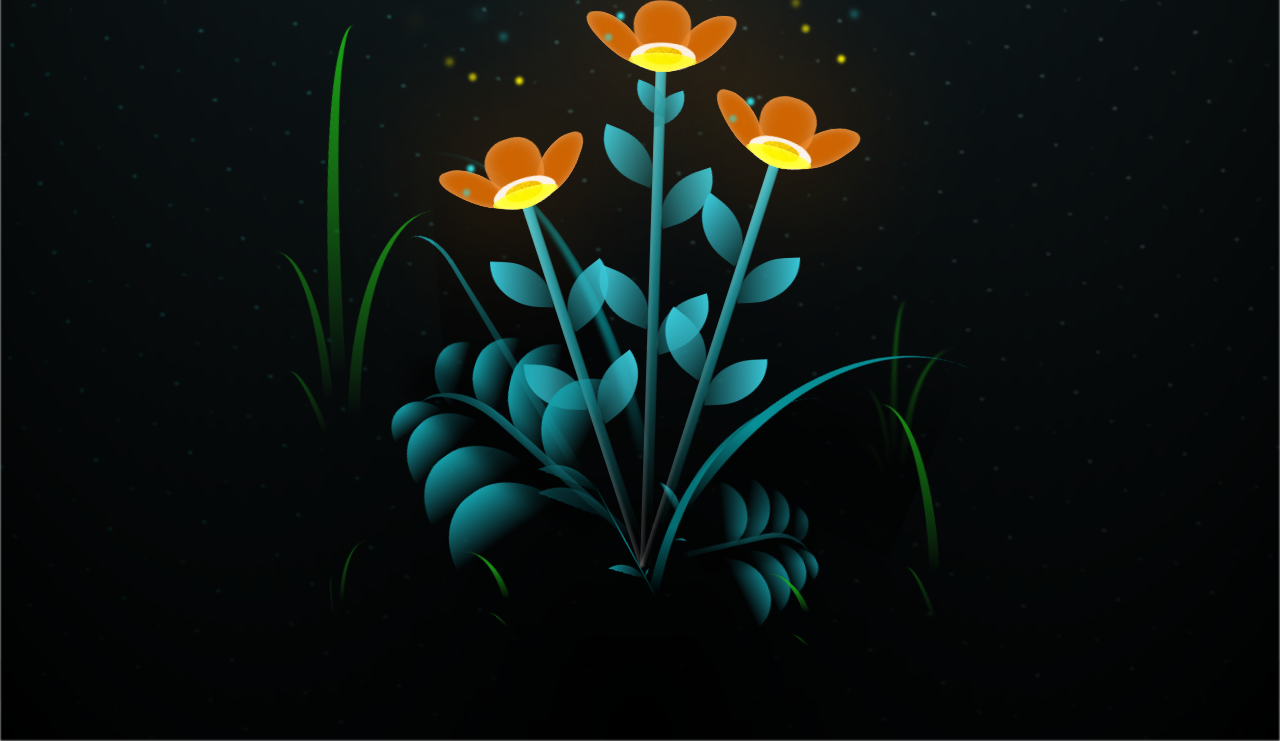
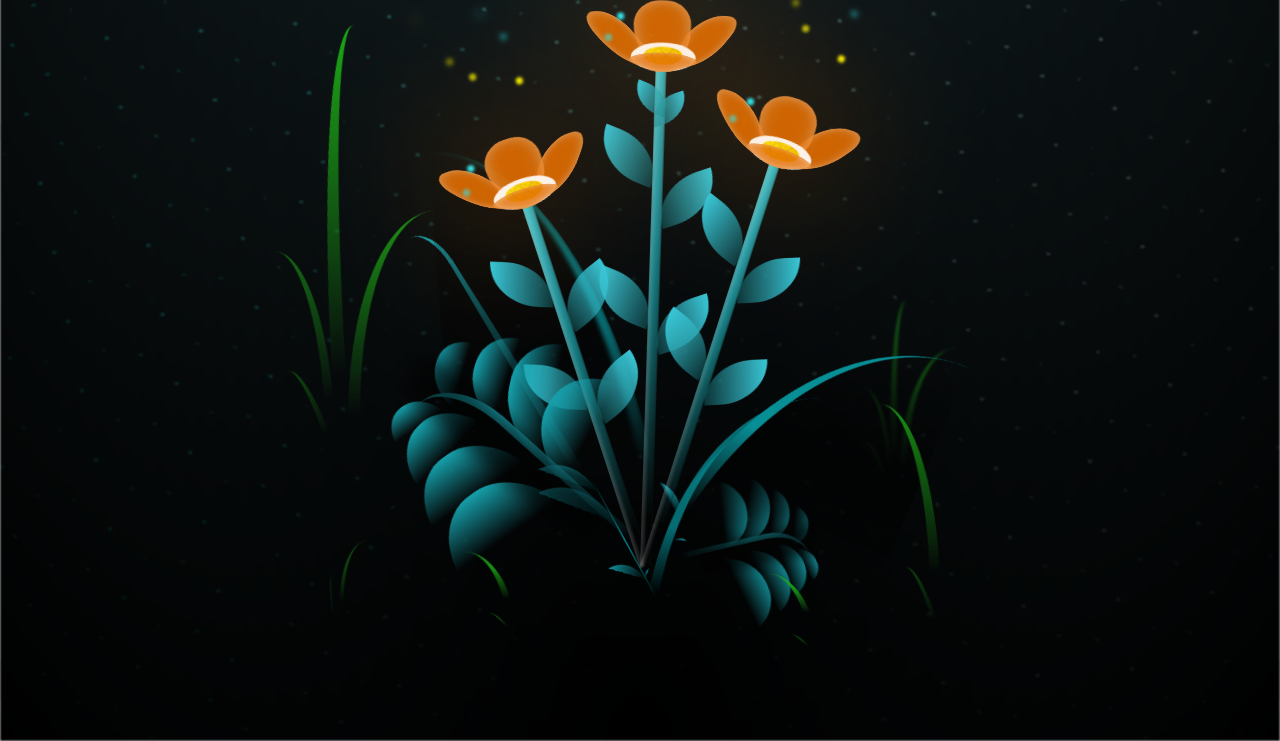
Before and after one commit to Luis2809/flores, a plain HTML site: page index.html in a window 1280 px wide. Shown: the part 153-894 px from the top of the page. Drawn offline with Linux system fonts and the light colour scheme.

Commit message:
Update style.css

```diff
--- a/css/style.css
+++ b/css/style.css
@@ -161,7 +161,7 @@ margin-top: 480px;
   transform-origin: bottom left;
   border-radius: 4vmin 10vmin 4vmin 4vmin;
   transform: translate(0%, 18%) rotateX(70deg) rotate(-43deg);
-  background-image: linear-gradient(to top, #FFFF00, #FFFF00);
+  background-image: linear-gradient(to top, #e26d00, #e26d00);
   z-index: 1;
   opacity: 0.8;
 }
```
